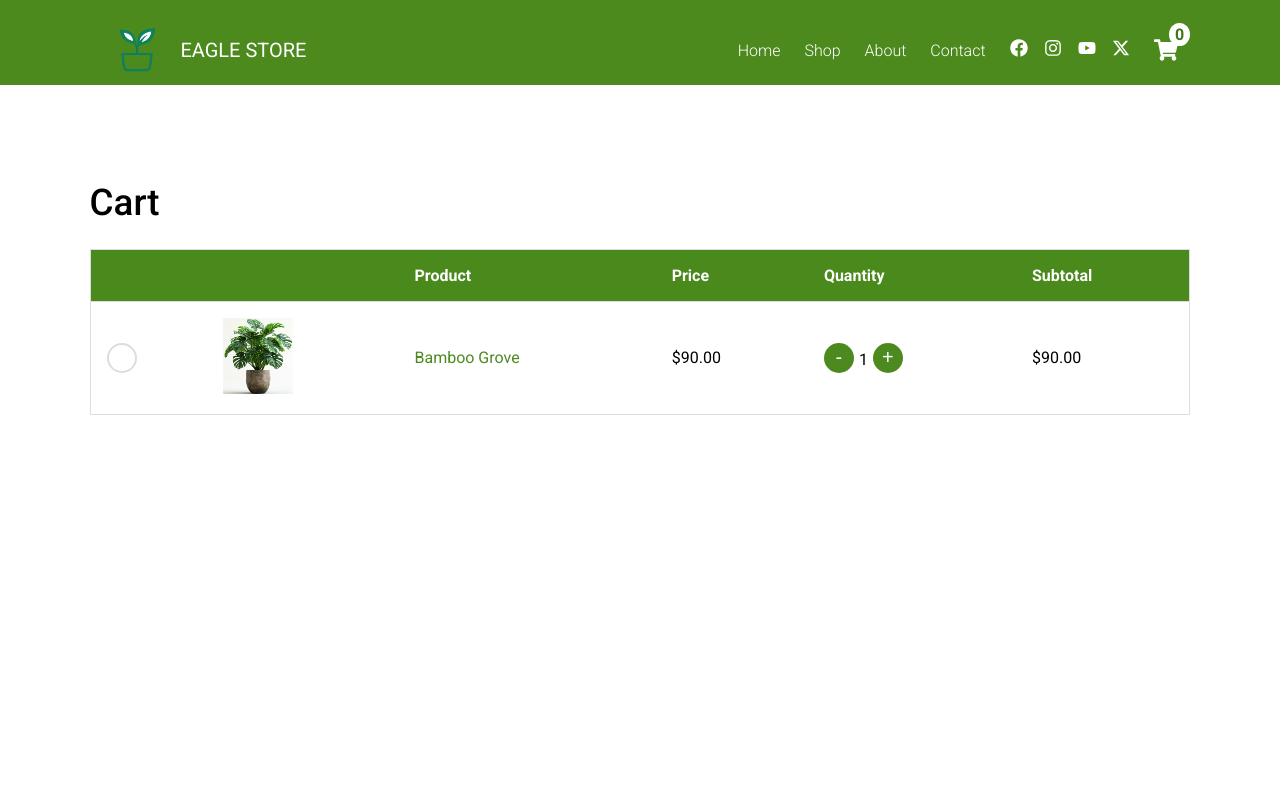
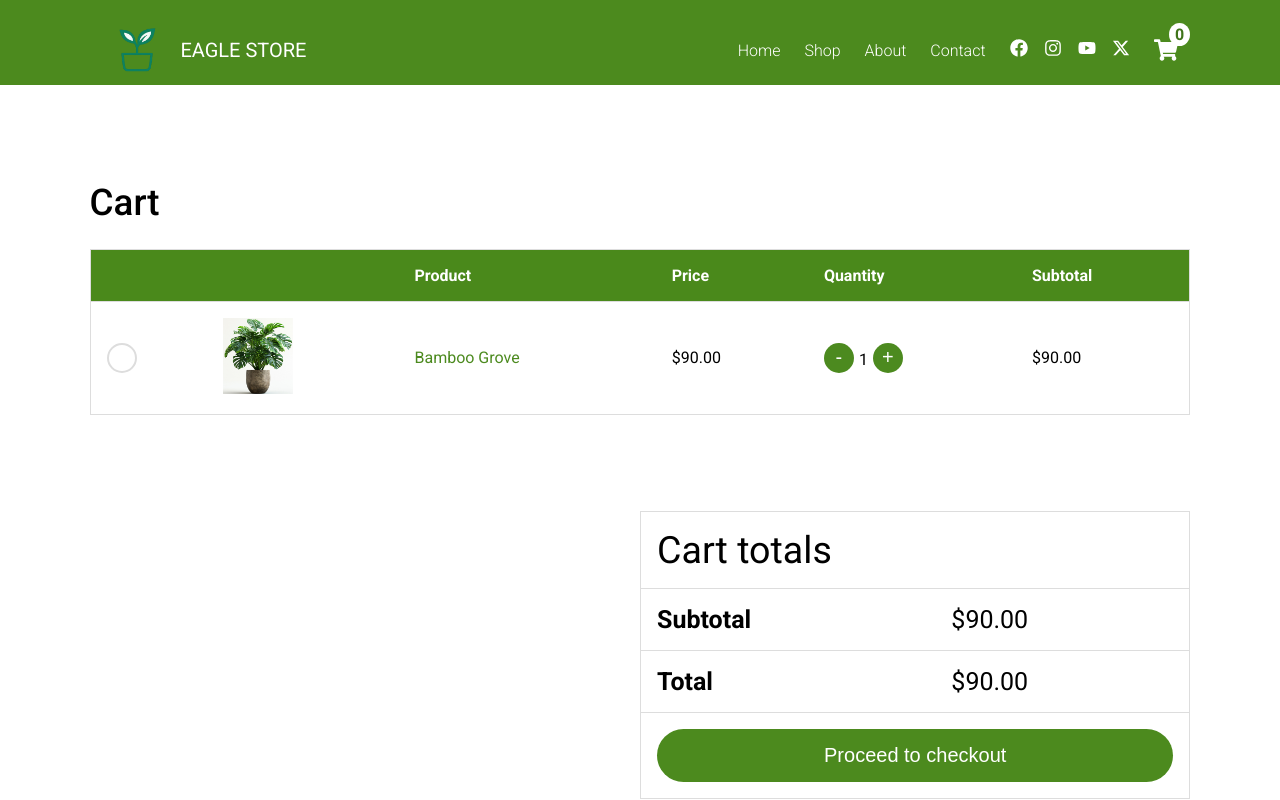
Before and after one commit to codemande/eagle-store, a React (Vite) app in the folder client/: page /cart in a window 1280 px wide. Built offline with nearby package versions, Linux system fonts and the light colour scheme; some icons are missing; a web font is replaced by a local one.

Commit message:
Add CartTotals, stle and make responsive

```diff
--- a/client/src/components/cart/CartTable.jsx
+++ b/client/src/components/cart/CartTable.jsx
@@ -2,6 +2,7 @@ import { Link } from "react-router-dom";
 import CloseIcon from '@mui/icons-material/Close';
 
 import "./styles/CartTable.css"
+import CartTotals from "./CartTotals";
 
 function CartTable() {
   return(
@@ -64,6 +65,81 @@ function CartTable() {
         </div>
       </div>
 
+
+
+
+
+
+
+
+      <div className="cartTable-mobile">
+        <div className="cartTable-mobile-left">
+          <div className="cartTable-mobile-image-container">
+            <img src="/images/products/product-01.jpg" className="cartTable-image" />
+          </div>
+          <div className="cartTable-mobile-name-container">
+            <p className="cartTable-product-name">Bamboo Grove</p>
+            <p>$90.00</p>
+          </div>
+        </div>
+        <div className="cartTable-mobile-remove-container">
+          <div className="cartTable-remove">
+            <CloseIcon style={{fontSize: "small", color: "#ddd", }}/>
+          </div>
+          <div>
+            <button className="cartTable-mobile-quantity-btn">-</button>
+            <span className="cartTable-mobile-quantity-count">10</span>
+            <button className="cartTable-mobile-quantity-btn">+</button>
+          </div>
+        </div>
+      </div>
+      <div className="cartTable-mobile">
+        <div className="cartTable-mobile-left">
+          <div className="cartTable-mobile-image-container">
+            <img src="/images/products/product-01.jpg" className="cartTable-image" />
+          </div>
+          <div className="cartTable-mobile-name-container">
+            <p className="cartTable-product-name">Bamboo Grove</p>
+            <p>$90.00</p>
+          </div>
+        </div>
+        <div className="cartTable-mobile-remove-container">
+          <div className="cartTable-remove">
+            <CloseIcon style={{fontSize: "small", color: "#ddd", }}/>
+          </div>
+          <div>
+            <button className="cartTable-mobile-quantity-btn">-</button>
+            <span className="cartTable-mobile-quantity-count">10</span>
+            <button className="cartTable-mobile-quantity-btn">+</button>
+          </div>
+        </div>
+      </div>
+      <div className="cartTable-mobile">
+        <div className="cartTable-mobile-left">
+          <div className="cartTable-mobile-image-container">
+            <img src="/images/products/product-01.jpg" className="cartTable-image" />
+          </div>
+          <div className="cartTable-mobile-name-container">
+            <p className="cartTable-product-name">Bamboo Grove</p>
+            <p>$90.00</p>
+          </div>
+        </div>
+        <div className="cartTable-mobile-remove-container">
+          <div className="cartTable-remove">
+            <CloseIcon style={{fontSize: "small", color: "#ddd", }}/>
+          </div>
+          <div>
+            <button className="cartTable-mobile-quantity-btn">-</button>
+            <span className="cartTable-mobile-quantity-count">10</span>
+            <button className="cartTable-mobile-quantity-btn">+</button>
+          </div>
+        </div>
+      </div>
+
+
+
+      <CartTotals/>
+
     </div>
   )
 }
--- /dev/null
+++ b/client/src/components/cart/CartTotals.jsx
@@ -0,0 +1,52 @@
+import { Link } from "react-router-dom";
+
+import "./styles/CartTotals.css"
+
+function CartTotals() {
+  return(
+    <div>
+      <table className="cartTotals-container cartTotals-desktop">
+        <caption ></caption>
+        <tbody>
+          <tr>
+            <td colSpan={2} className="cartTotals-title">
+              Cart totals
+            </td>
+          </tr>
+          <tr>
+            <th>Subtotal</th>
+            <td>$90.00</td>
+          </tr>
+          <tr>
+            <th>Total</th>
+            <td>$90.00</td>
+          </tr>
+          <tr>
+            <td colSpan={2}>
+              <button className="cartTotals-cta-button">
+                <Link className="cartTotals-cta-link">Proceed to checkout</Link>
+              </button>
+            </td>
+          </tr>
+        </tbody>
+      </table>
+
+      <div className="cartTotals-mobile">
+        <div className="cartTotals-mobile-subtotal-wrap">
+          <p className="cartTotals-mobile-subtotal">Subtotal</p>
+          <p>$90.00</p>
+        </div>
+        <hr />
+        <div className="cartTotals-mobile-subtotal-wrap">
+          <p className="cartTotals-mobile-subtotal">Total</p>
+          <p>$90.00</p>
+        </div>
+        <button className="cartTotals-mobile-btn">
+          <Link className="cartTotals-mobile-link">Go to Checkout</Link>
+        </button>
+      </div>
+    </div>
+  )
+}
+
+export default CartTotals;
--- a/client/src/components/cart/styles/CartTable.css
+++ b/client/src/components/cart/styles/CartTable.css
@@ -13,6 +13,7 @@
   width: 100%;
   text-align: left;
   border: 1px solid #ddd;
+  margin-bottom: 6rem;
 }
 
 .cartTable-head-row{
@@ -84,6 +85,11 @@ table th, tr, td {
 
 /* === MEDIA QUERIES === */
 @media (max-width: 768px) {
+  .cartTable-container{
+    padding-bottom: 17rem;
+    margin-top: 3rem;
+  }
+
   .cartTable-desktop{
     display: none;
   }
@@ -91,6 +97,7 @@ table th, tr, td {
   .cartTable-mobile{
     display: flex;
     justify-content: space-between;
+    margin-bottom: 25px;
   }
 
   .cartTable-mobile-left{
--- /dev/null
+++ b/client/src/components/cart/styles/CartTotals.css
@@ -0,0 +1,81 @@
+.cartTotals-container{
+  width: 50%;
+  margin-left: auto;
+  text-align: left;
+  font-size: 25px;
+  border: 1px solid #ddd;
+}
+
+.cartTotals-title{
+  font-size: 2.35rem;
+  margin: 20px;
+  text-align: left;
+  border: 1px solid #ddd
+}
+
+.cartTotals-cta-button{
+  background-color: rgba(74, 137, 28, 0.99);
+  padding: 15px 40px;
+  border-radius: 30px;
+  border: none;
+  font-size: 20px;
+  width: 100%;
+  font-weight: 300;
+}
+
+.cartTotals-cta-link{
+  color: white;
+  text-decoration: none;
+}
+
+.cartTotals-mobile{
+  display: none;
+}
+
+/* === MEDIA QUERIES === */
+@media (max-width: 768px) {
+  .cartTotals-desktop{
+    display: none;
+  }
+
+  .cartTotals-mobile{
+    display: flex;
+    flex-direction: column;
+    gap: 20px;
+    position: fixed;
+    bottom: 0;
+    left: 0;
+    right: 0;
+    margin: auto;
+    padding: 25px 2vw;
+    border-top-left-radius: 30px;
+    border-top-right-radius: 30px;
+    box-shadow: 0 -4px 10px rgba(0, 0, 0, 0.2);
+    background-color: white;
+  }
+
+  .cartTotals-mobile-subtotal-wrap{
+    display: flex;
+    justify-content: space-between;
+    padding: 10px;
+  }
+
+  .cartTotals-mobile-subtotal{
+    font-size: 20px;
+    font-weight: 600;
+  }
+
+  .cartTotals-mobile-btn{
+    background-color: rgba(74, 137, 28, 0.99);
+    padding: 15px 40px;
+    border-radius: 10px;
+    border: none;
+    font-size: 20px;
+    font-weight: 300;
+  }
+
+  .cartTotals-mobile-link{
+    color: white;
+    text-decoration: none;
+  }
+}
```
